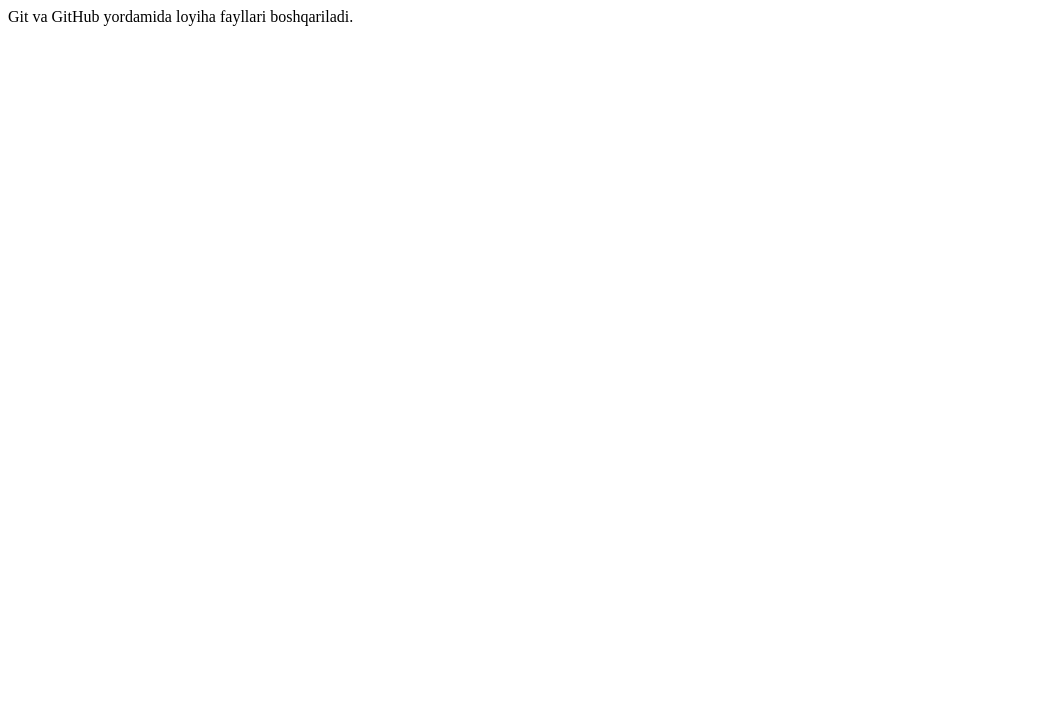
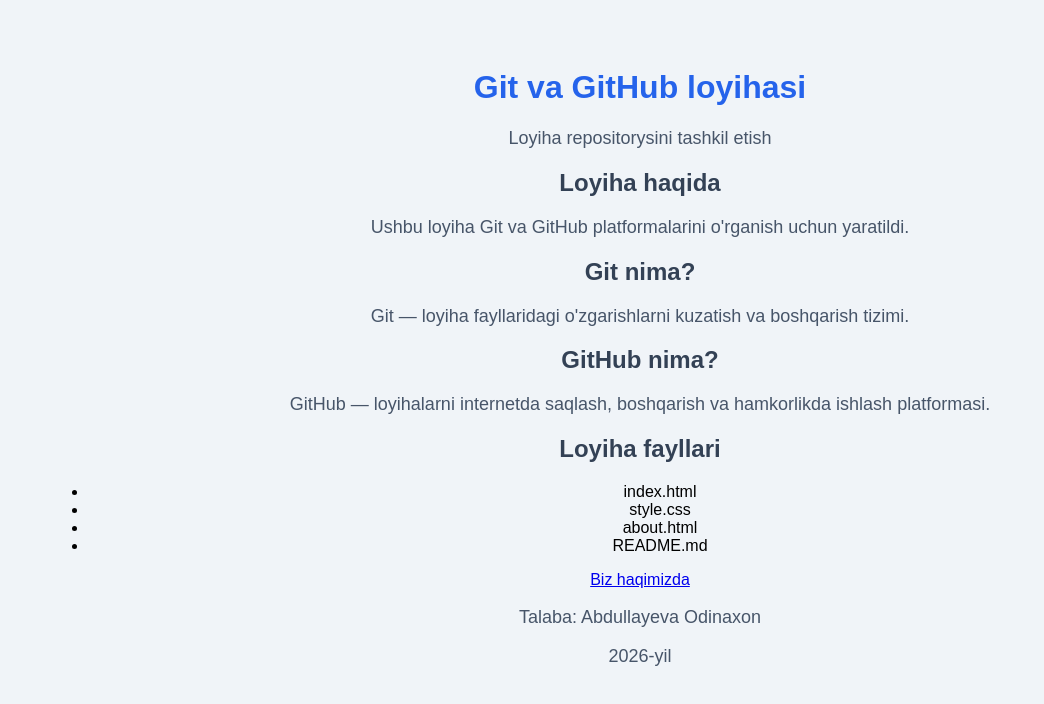
Before and after one commit to abdullayevaodina/Axborot-metadalogiyalaridan-amaliy-ish-, a plain HTML site: page index.html in a window 1280 px wide. Shown: the whole page, without its empty margins (0-1044 px from the left). Drawn offline with Linux system fonts and the light colour scheme.

Commit message:
Update index.html
Index fayli yangilandi

```diff
--- a/index.html
+++ b/index.html
@@ -1 +1,56 @@
-<p>Git va GitHub yordamida loyiha fayllari boshqariladi.</p>
+<!DOCTYPE html>
+<html lang="uz">
+<head>
+    <meta charset="UTF-8">
+    <meta name="viewport" content="width=device-width, initial-scale=1.0">
+    <title>Git va GitHub loyihasi</title>
+    <link rel="stylesheet" href="style.css">
+</head>
+<body>
+
+    <header>
+        <h1>Git va GitHub loyihasi</h1>
+        <p>Loyiha repositorysini tashkil etish</p>
+    </header>
+
+    <main>
+        <h2>Loyiha haqida</h2>
+
+        <p>
+            Ushbu loyiha Git va GitHub platformalarini
+            o'rganish uchun yaratildi.
+        </p>
+
+        <h2>Git nima?</h2>
+
+        <p>
+            Git — loyiha fayllaridagi o'zgarishlarni
+            kuzatish va boshqarish tizimi.
+        </p>
+
+        <h2>GitHub nima?</h2>
+
+        <p>
+            GitHub — loyihalarni internetda saqlash,
+            boshqarish va hamkorlikda ishlash platformasi.
+        </p>
+
+        <h2>Loyiha fayllari</h2>
+
+        <ul>
+            <li>index.html</li>
+            <li>style.css</li>
+            <li>about.html</li>
+            <li>README.md</li>
+        </ul>
+
+        <a href="about.html">Biz haqimizda</a>
+    </main>
+
+    <footer>
+        <p>Talaba: Abdullayeva Odinaxon</p>
+        <p>2026-yil</p>
+    </footer>
+
+</body>
+</html>
```
